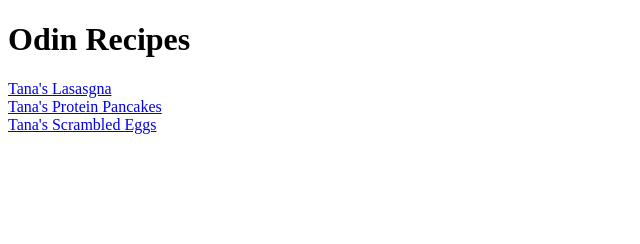
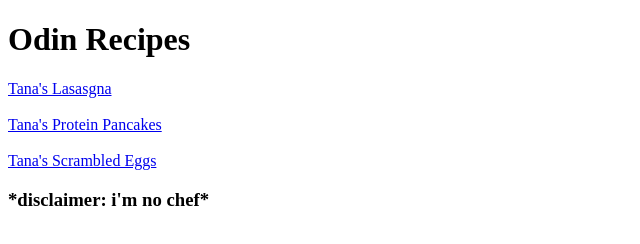
Before and after one commit to KayMontana/odin-recipes, a plain HTML site: page index.html in a window 1280 px wide. Shown: the whole page, without its empty margins (0-640 px from the left). Drawn offline with Linux system fonts and the light colour scheme.

Commit message:
Small Edits

```diff
--- a/index.html
+++ b/index.html
@@ -13,15 +13,15 @@
 
     <a href = "recipes/lasagna.html"> Tana's Lasasgna </a>
 
-    <br>
+    <br><br>
 
     <a href = "recipes/pancakes.html"> Tana's Protein Pancakes </a>
 
-    <br>
+    <br><br>
 
     <a href = "recipes/eggs.html"> Tana's Scrambled Eggs </a>
 
-    <br>
+    <h3> *disclaimer: i'm no chef* </h3>
 
 </body>
 </html>
```
Also changed, not shown: recipes/lasagna.html (+2 -0 lines), recipes/pancakes.html (+2 -0 lines), 1 other file.
